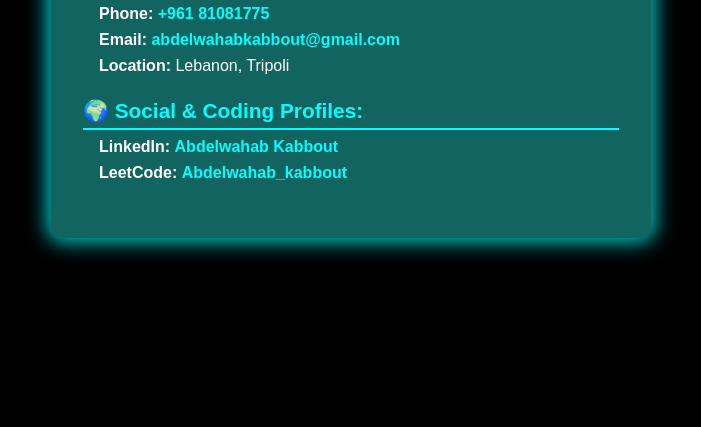
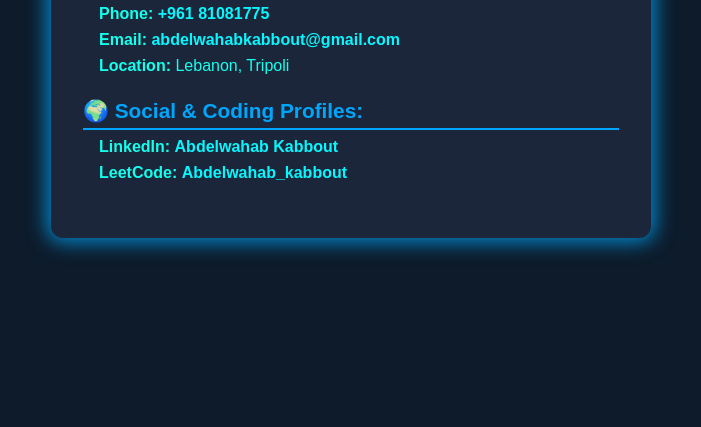
Before and after one commit to AbdelwahabKabbout/My_Portfolio, a plain HTML site: page ContactPage/index.html in a window 1280 px wide. Shown: the part 373-800 px from the top of the page, without its empty margins (289-990 px from the left). Drawn offline with Linux system fonts and the light colour scheme.

Commit message:
new change colors and few adjusmnent

```diff
--- a/AboutMe/style.css
+++ b/AboutMe/style.css
@@ -7,8 +7,8 @@
 }
 
 body {
-    background-color: #ffffff;
-    color: white;
+    background-color: #0A0B1C; /* Dark blue background */
+    color: #00FFFF; /* Electric blue text */
     display: flex;
     flex-direction: column;
     align-items: center;
@@ -17,8 +17,8 @@ body {
 
 /* Navigation Bar */
 .nav {
-    background-color: #333;
-    color: white;
+    background-color: #0A0B1C; /* Dark blue background */
+    color: #00FFFF; /* Electric blue text */
     padding: 15px;
     width: 100%;
     text-align: center;
@@ -28,7 +28,7 @@ body {
     position: fixed;
     top: 0;
     left: 0;
-    box-shadow: 0px 0px 10px black;
+    box-shadow: 0px 0px 10px #00FFFF; /* Neon glow effect */
 }
 
 .name {
@@ -43,17 +43,16 @@ body {
 }
 
 .menu span:hover {
-    color: cyan;
+    color: #FFFBF4; /* Soft glow effect */
     transform: scale(1.1);
     transition: transform 0.3s ease-in-out;
 }
 
-
 /* Container with Intense Glow Effect */
 .container {
-    width: 60%; /* Adjusted to 60% width */
+    width: 70%; /* Adjusted to 60% width */
     max-width: 600px; /* Reduced max width to 600px */
-    background: rgb(18, 100, 97); /* Dark background for contrast */
+    background: rgb(18, 100, 97); /* Dark cyan background */
     padding: 2rem;
     border-radius: 12px; /* Rounded corners */
     margin-top: 80px; /* Adjusted for navbar */
@@ -61,16 +60,11 @@ body {
     transition: box-shadow 0.3s ease, transform 0.3s ease; /* Smooth transition */
 }
 
-
-
 /* Add a Hover Effect for More Glow */
 .container:hover {
     box-shadow: 0px 0px 50px 10px rgba(0, 255, 255, 1); /* Strong cyan glow on hover */
     transform: translateY(-8px); /* Slight lift effect */
 }
-
-
-
 
 /* Profile Image */
 .profile {
@@ -85,7 +79,7 @@ body {
     height: 150px;
     overflow: hidden;
     border-radius: 50%;
-    border: 3px solid cyan;
+    border: 3px solid #00FFFF; /* Electric blue border */
 }
 
 .Image {
@@ -100,7 +94,7 @@ body {
     margin-top: 10px;
     font-size: 18px;
     font-weight: 500;
-    color: cyan;
+    color: #00FFFF; /* Electric blue text */
     transition: 0.5s;
 }
 
@@ -118,8 +112,8 @@ body {
     font-weight: bold;
     font-size: 1.3rem;
     margin-bottom: 0.5rem;
-    color: cyan;
-    border-bottom: 2px solid cyan;
+    color: #00FFFF; /* Electric blue text */
+    border-bottom: 2px solid #00FFFF; /* Electric blue underline */
     padding-bottom: 5px;
 }
 
@@ -136,13 +130,10 @@ ul li {
 
 /* Links */
 a {
-    color: cyan;
+    color: #00FFFF; /* Electric blue text */
     text-decoration: none;
 }
 
 a:hover {
     text-decoration: underline;
 }
-body {
-    background: black;
-}
--- a/ContactPage/style.css
+++ b/ContactPage/style.css
@@ -7,8 +7,8 @@
 }
 
 body {
-    background-color: #ffffff;
-    color: white;
+    background-color: #0D1B2A; /* Cyberpunk Dark Blue */
+    color: #14FFEC; /* Neon Aqua Text */
     display: flex;
     flex-direction: column;
     align-items: center;
@@ -20,18 +20,18 @@ body {
 .container {
     width: 80%;
     max-width: 600px;
-    background: rgb(18, 100, 97); /* Dark background for contrast */
+    background: #1B263B; /* Dark Blue Container */
     padding: 2rem;
     border-radius: 12px; /* Rounded corners */
     margin-top: 80px; /* Adjusted for navbar */
     text-align: center;
     transition: box-shadow 0.3s ease, transform 0.3s ease; /* Smooth transition */
-    box-shadow: 0px 0px 20px 4px rgba(0, 255, 255, 0.8); /* Cyan glow effect */
+    box-shadow: 0px 0px 20px 4px rgba(0, 166, 251, 0.8); /* Electric Blue Glow */
 }
 
 /* Add a Hover Effect for More Glow */
 .container:hover {
-    box-shadow: 0px 0px 50px 10px rgba(0, 255, 255, 1); /* Strong cyan glow */
+    box-shadow: 0px 0px 50px 10px rgba(20, 255, 236, 1); /* Strong Neon Glow */
     transform: translateY(-8px); /* Slight lift effect */
 }
 
@@ -45,8 +45,8 @@ body {
     font-weight: bold;
     font-size: 1.3rem;
     margin-bottom: 0.5rem;
-    color: cyan;
-    border-bottom: 2px solid cyan;
+    color: #00A6FB; /* Electric Blue Titles */
+    border-bottom: 2px solid #00A6FB;
     padding-bottom: 5px;
 }
 
@@ -63,14 +63,12 @@ ul li {
 
 /* Links */
 a {
-    color: cyan;
+    color: #08F7FE; /* Neon Cyan Links */
     text-decoration: none;
     font-weight: bold;
 }
 
 a:hover {
     text-decoration: underline;
+    color: #14FFEC; /* Neon Aqua Hover */
 }
-body{
-    background-color: #000000;
-}
--- a/HomePage/style.css
+++ b/HomePage/style.css
@@ -15,18 +15,21 @@
 }
 
 .Image {
+    border: solid 2px #00FFFF;    ; /* Added border */
+    box-shadow: 0 0 20px #00FFFF; /* Added shadow */
     width: 60%;
     height: 60%;
     object-fit: cover;
-    border-radius: 50%; /* Makes the image circular */
-    object-position: center 20%; /* Adjust to focus on your face */
+    border-radius: 50%;
+    z-index: 1;
+    object-position: center 20%;
 }
 body{
-    background-color: #000000;
+    background-color: #11120D;
 }
 body {
     margin: 0;
-    background: black;
+    background: #0A0B1C;
     overflow: hidden;
 }
 
--- a/style.css
+++ b/style.css
@@ -1,55 +1,62 @@
-.nav{
-    background-color: #126461;
-    color: white;
+.nav {
+    background-color: #0A0B1C; /* Dark blue background */
     padding: 10px;
     text-align: center;
-    color: white;
+    color: #00FFFF; /* Electric blue text */
     display: flex;
     justify-content: space-between;
-    box-shadow: black 0px 0px 10px;
+    box-shadow: 0px 0px 10px #00FFFF; /* Neon glow shadow */
 }
-.name{
+
+.name {
     font-size: 30px;
     font-weight: bold;
     display: flex;
     justify-self: center;
     text-align: center;
+    color: #00FFFF; /* Electric blue text */
 }
-.dropdown{
+
+.dropdown {
     display: none;
     position: absolute;
-    background-color: #126461;
-    color: white;
+    background-color: #0A0B1C; /* Dark blue background */
+    color: #00FFFF; /* Electric blue text */
     padding: 10px;
     text-align: center;
     flex-direction: column;
 }
+
 .projects:hover, .Home:hover, .About:hover, .Contact:hover {
     cursor: pointer;
-    color: cyan;
+    color: #FFFBF4; /* Soft glow effect */
     transform: scale(1.1);
     transition: transform 0.3s ease-in-out; /* Smooth effect */
 }
 
-.Note{
+.Note {
     justify-self: center;
-    color:cyan;
+    color: #00FFFF; /* Electric blue text */
     font-family: 'Gill Sans', 'Gill Sans MT', Calibri, 'Trebuchet MS', sans-serif;
     font-size: large;
     font-weight: 500;
     transition: 1s;
 }
-.Note:hover{
+
+.Note:hover {
     cursor: pointer;
     transition: 1s;
     scale: 1.2;
 }
-.AboutPage{
+
+.AboutPage {
     display: none;
 }
-.ContactPage{
+
+.ContactPage {
     display: none;
 }
+
 body {
-    background-color: #000 !important;
+    background-color: #0A0B1C !important; /* Dark blue background */
 }
```
Also changed, not shown: HomePage/script.js (deleted, +0 -37 lines), index.html (+1 -1 lines), script.js (+4 -5 lines).
